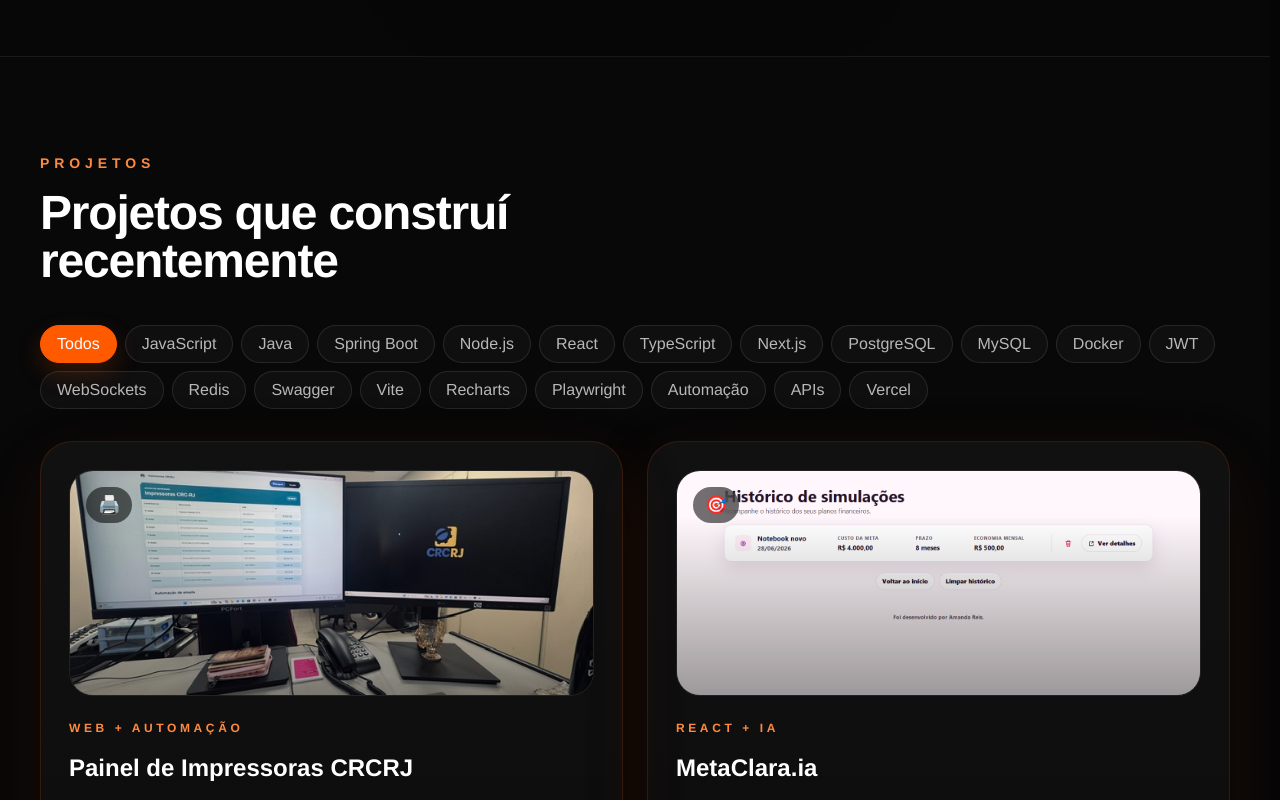
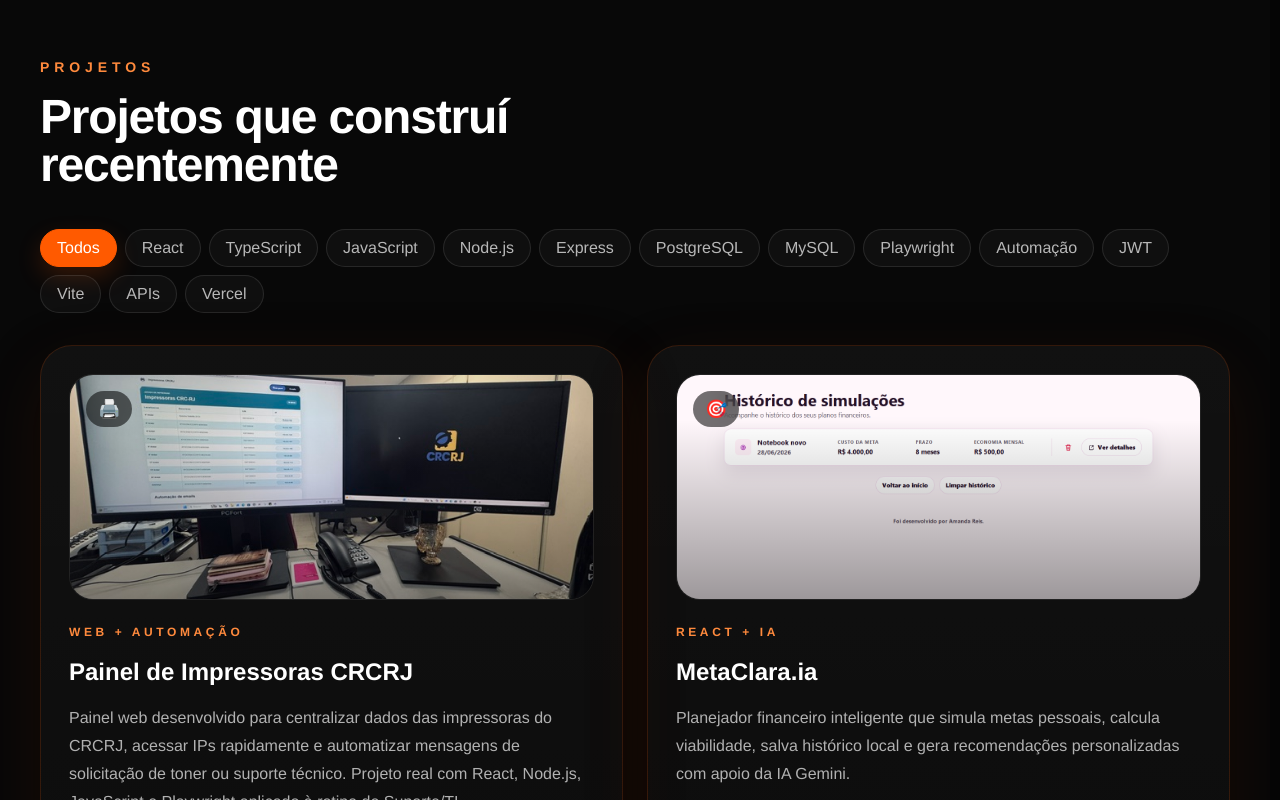
Before and after one commit to AmandaReiz/Portifolio-AmandaReis, a React (Vite) app: page / in a window 1280 px wide. Shown: the part 2000-2800 px from the top of the page. Built offline with nearby package versions, Linux system fonts and the light colour scheme.

Commit message:
Atualiza apresentacao e foca projetos no ecossistema React e JS

```diff
--- a/src/App.jsx
+++ b/src/App.jsx
@@ -18,12 +18,12 @@ const skillGroups = [
     description: "Interfaces modernas, acessíveis e conectadas a serviços reais.",
     accent: "from-[#ff7a00] to-[#7c3aed]",
     items: [
-      { label: "React", level: 90 },
-      { label: "TypeScript", level: 80 },
-      { label: "Next.js", level: 30 },
-      { label: "JavaScript", level: 88 },
-      { label: "HTML", level: 95 },
-      { label: "CSS", level: 92 },
+      { label: "React", level: 92 },
+      { label: "TypeScript", level: 85 },
+      { label: "JavaScript (ES6+)", level: 90 },
+      { label: "Tailwind CSS", level: 88 },
+      { label: "HTML5", level: 95 },
+      { label: "CSS3", level: 92 },
     ],
   },
   {
@@ -31,38 +31,25 @@ const skillGroups = [
     description: "Base para APIs, autenticação, regras de negócio e integração entre sistemas.",
     accent: "from-[#ff5a00] to-[#ff9a3d]",
     items: [
-      { label: "Node.js", level: 100 },
-      { label: "Express", level: 85 },
-      { label: "Java", level: 90 },
-      { label: "Spring Boot", level: 80 },
-      { label: "JWT", level: 82 },
-      { label: "WebSockets", level: 76 },
+      { label: "Node.js", level: 95 },
+      { label: "Express", level: 88 },
+      { label: "APIs REST", level: 92 },
+      { label: "JWT", level: 85 },
+      { label: "PostgreSQL", level: 82 },
+      { label: "MySQL", level: 84 },
     ],
   },
   {
-    title: "Dados & Infra",
-    description: "Persistência, versionamento, containers e noções de cloud.",
-    accent: "from-[#ff7a00] to-[#ff5a00]",
-    items: [
-      { label: "PostgreSQL", level: 80 },
-      { label: "MySQL", level: 84 },
-      { label: "Docker", level: 20 },
-      { label: "CI/CD", level: 90 },
-      { label: "Git", level: 90 },
-      { label: "Cloud (AWS/Azure)", level: 10 },
-    ],
-  },
-  {
-    title: "Qualidade de Código",
-    description: "Práticas que deixam a entrega mais confiável, legível e sustentável.",
+    title: "Qualidade & Ferramentas",
+    description: "Práticas e ferramentas que deixam a entrega confiável e sustentável.",
     accent: "from-[#7c3aed] to-[#ff5a00]",
     items: [
-      { label: "APIs REST", level: 90 },
-      { label: "JUnit + Mockito", level: 20 },
-      { label: "SOLID", level: 74 },
-      { label: "Clean Code", level: 82 },
-      { label: "ORM", level: 68 },
-      { label: "GitHub Copilot / Claude Code", level: 84 },
+      { label: "Playwright", level: 85 },
+      { label: "Automação E2E", level: 82 },
+      { label: "Git & GitHub", level: 90 },
+      { label: "CI/CD", level: 80 },
+      { label: "Clean Code", level: 85 },
+      { label: "Vercel Deploy", level: 90 },
     ],
   },
 ];
@@ -92,18 +79,6 @@ const projects = [
     imageUrl: "/prints/metaclara-ia.png",
   },
   {
-    title: "Conversor de Moedas",
-    category: "Front-end",
-    emoji: "💱",
-    stack: ["HTML", "CSS", "JavaScript"],
-    description:
-      "Aplicação web para conversão de moedas com interface responsiva, foco em experiência de uso e integração de lógica JavaScript para cálculos e exibição dinâmica dos valores convertidos.",
-    previewUrl: "https://conversor-de-moedas-internacional.vercel.app",
-    previewLabel: "Frontend",
-    repositoryUrl: "https://github.com/AmandaReiz/conversor-de-moedas.git",
-    imageUrl: "/prints/conversor-de-moedas.png",
-  },
-  {
     title: "Controle de Gastos Pessoais",
     category: "Full Stack JavaScript",
     emoji: "💰",
@@ -116,44 +91,6 @@ const projects = [
     backendLabel: "API/JWT",
     repositoryUrl: "https://github.com/AmandaReiz/controle-gastos-pessoais",
     imageUrl: "/prints/financas.png",
-  },
-  {
-    title: "Chamados de TI (HelpDeskCloud)",
-    category: "Full Stack",
-    emoji: "🛠️",
-    stack: ["Java", "Spring Boot", "Next.js", "JWT", "PostgreSQL", "Flyway", "Swagger", "JUnit", "Mockito", "GitHub Actions", "Docker"],
-    description:
-      "Sistema de chamados de TI full stack com backend em Java e Spring Boot, autenticação JWT, CRUD completo de tickets, documentação com Swagger, PostgreSQL com versionamento via Flyway, testes de integração e pipeline CI/CD no GitHub Actions.",
-    videoUrl: "https://youtu.be/91B6W1OSDTA",
-    repositoryUrl: "https://github.com/AmandaReiz/HelpdeskCloud-AWS",
-    imageUrl: "/prints/print-helpdesk.png",
-  },
-  {
-    title: "PulseNotify",
-    category: "Real-time",
-    emoji: "🔔",
-    stack: ["Java", "Spring Boot", "React", "WebSockets", "Redis", "Docker"],
-    description:
-      "Sistema de notificações em tempo real com backend em Java e Spring Boot, comunicação instantânea via WebSocket, cache de notificações recentes com Redis e frontend em React simulando um painel operacional para envio e recebimento de eventos.",
-    frontendUrl: "https://frontend-pi-seven-55.vercel.app",
-    frontendLabel: "Frontend",
-    backendUrl: "https://pulsenotify-sistema-de-notifica-es-em-843h.onrender.com/api/notifications/status",
-    backendLabel: "Backend/API",
-    videoUrl: "https://www.linkedin.com/feed/update/urn:li:activity:7455054272032985088/",
-    repositoryUrl: "https://github.com/AmandaReiz/PulseNotify-Sistema-de-notifica-es-em-tempo-real",
-    imageUrl: "/prints/PulseNotify.png",
-  },
-  {
-    title: "Gerador de Dietas",
-    category: "Spring Boot",
-    emoji: "🥗",
-    stack: ["Java", "Spring Boot", "Spring Web", "OpenFeign", "HTML", "CSS", "JavaScript"],
-    description:
-      "Aplicação web em Spring Boot com interface em HTML, CSS e JS para gerar dietas personalizadas com base em informações corporais e planos diários.",
-    previewUrl: "https://youtu.be/Xviru4PEUqU",
-    previewLabel: "Vídeo",
-    repositoryUrl: "https://github.com/AmandaReiz/Gerador-de-dietas-SpringBoot",
-    imageUrl: "/prints/gerador-de-dietas-print.png",
   },
   {
     title: "API de Controle de Estoque",
@@ -171,24 +108,17 @@ const projects = [
 
 const filters = [
   "Todos",
-  "JavaScript",
-  "Java",
-  "Spring Boot",
-  "Node.js",
   "React",
   "TypeScript",
-  "Next.js",
+  "JavaScript",
+  "Node.js",
+  "Express",
   "PostgreSQL",
   "MySQL",
-  "Docker",
-  "JWT",
-  "WebSockets",
-  "Redis",
-  "Swagger",
-  "Vite",
-  "Recharts",
   "Playwright",
   "Automação",
+  "JWT",
+  "Vite",
   "APIs",
   "Vercel",
 ];
@@ -623,7 +553,7 @@ export default function App() {
                 transition={{ delay: 0.22, duration: 0.62 }}
                 className="mt-4 text-lg font-bold text-[#ff7a00] sm:text-xl md:text-2xl"
               >
-                Desenvolvedora <span className="text-white">Web</span>
+                Desenvolvedora <span className="text-white">Full Stack JavaScript</span>
               </motion.p>
               <motion.p
                 initial={{ opacity: 0, y: 24 }}
@@ -631,11 +561,7 @@ export default function App() {
                 transition={{ delay: 0.3, duration: 0.68 }}
                 className="mt-6 max-w-2xl text-sm leading-7 text-white/72 sm:mt-8 sm:text-base sm:leading-8 md:text-lg"
               >
-                Desenvolvedora em formação, cursando Análise e Desenvolvimento de Sistemas, com experiência prática
-                como Estagiária de TI no CRCRJ. Tenho atuado com testes de sistemas, atendimento a chamados, registros
-                técnicos e apoio à evolução de soluções reais. Atualmente direciono meus estudos para desenvolvimento
-                web, Python, SQL, automação, APIs, uso de IA no desenvolvimento e fundamentos de Cloud/AWS, buscando
-                oportunidades em desenvolvimento, automação ou análise de sistemas júnior.
+                Estudante de Análise e Desenvolvimento de Sistemas e estagiária de TI no CRCRJ. Atuo como desenvolvedora Full Stack no ecossistema JavaScript, construindo interfaces dinâmicas com React e TypeScript e desenvolvendo APIs com Node.js, Express e PostgreSQL. Buscando oportunidades em desenvolvimento.
               </motion.p>
 
               <motion.div
```
